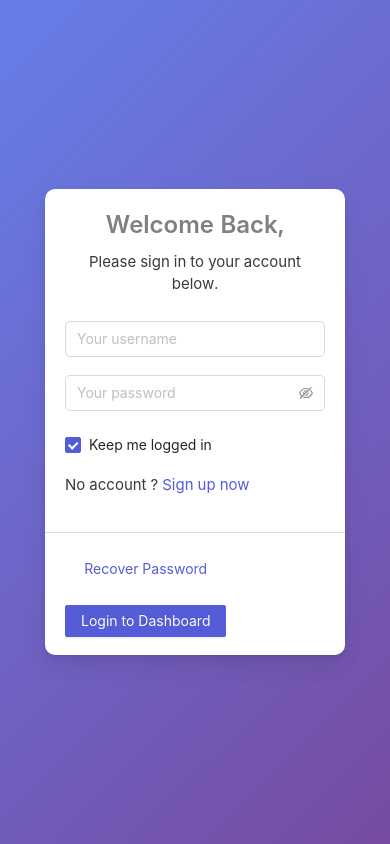
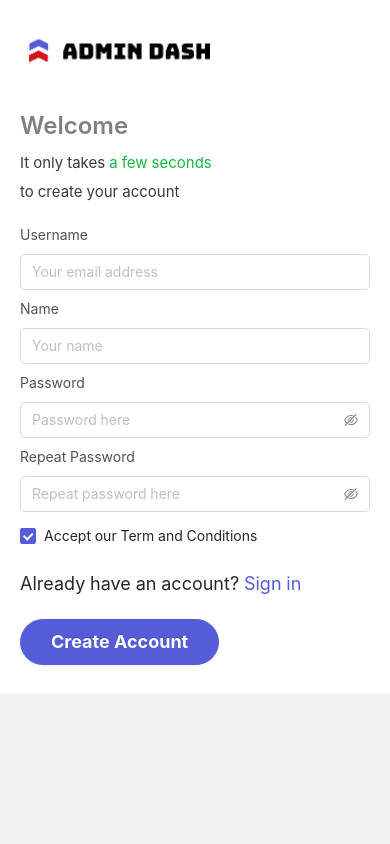
Before and after one commit to anaoktaa/admin-dashboard, a React app: page / in a window 390 px wide. Built offline with nearby package versions, Linux system fonts and the light colour scheme.

Commit message:
adding sign up page

```diff
--- a/src/App.js
+++ b/src/App.js
@@ -6,8 +6,9 @@ import 'antd/dist/antd.less';
 import './ant-design.styles.css';
 import './App.css';
 
-import LoginPage from './pages/login/login.component';
-import LoginBoxedPage from './pages/login-boxed/login-boxed.component';
+import SigninPage from './pages/signin/signin.component';
+import SigninBoxedPage from './pages/signin-boxed/signin-boxed.component';
+import SignupPage from './pages/signup/signup.component';
 
 import CustomHeader from './components/custom-header/custom-header.component';
 import CustomDrawer from './components/custom-drawer/custom-drawer.component';
@@ -20,8 +21,9 @@ import { selectFoldDrawer } from './redux/application/application.selectors';
 const App = ({ foldDrawer }) => {
     return (
         <div className='app'>
-            {/* <LoginPage/> */}
-            <LoginBoxedPage/>
+            <SignupPage/>
+            {/* <SigninPage/> */}
+            {/* <SigninBoxedPage/> */}
             {/* <CustomDrawer />
             <CustomHeader/>
             <FloatingMenuHeader/>
--- a/src/pages/login-boxed/login-boxed.component.js
+++ b/src/pages/signin-boxed/signin-boxed.component.js
@@ -1,25 +1,25 @@
 import React from 'react';
 import { Carousel, Typography, Form, Input, Checkbox, Button  } from 'antd';
 
-import './login-boxed.styles.css';
+import './signin-boxed.styles.css';
 
 const { Title } = Typography;
 
-const LoginBoxedPage = () => {
+const SigninBoxedPage = () => {
     return (
-        <div className='login-boxed-container'>
+        <div className='signin-boxed-container'>
             <div className='card-container '>
                 <Form
                     name="basic"
                     initialValues={{ remember: true }}
                 >
-                    <div className='login-boxed-form-container'>
-                        <Title level={3} className='login-page-welcome-back'>Welcome Back,</Title>
-                        <Title level={5} className='login-page-please-text'>Please sign in to your account below.</Title>
+                    <div className='signin-boxed-form-container'>
+                        <Title level={3} className='signin-page-welcome-back'>Welcome Back,</Title>
+                        <Title level={5} className='signin-page-please-text'>Please sign in to your account below.</Title>
 
-                        <div className='login-box-form-wrapper'>
+                        <div className='signin-box-form-wrapper'>
 
-                            <div className='login-form-wrapper'>
+                            <div className='signin-form-wrapper'>
                                 <Form.Item
                                     name="username"
                                     rules={[{ required: true, message: 'Please input your username!' }]}
@@ -27,7 +27,7 @@ const LoginBoxedPage = () => {
                                     <Input placeholder='Your username'/>
                                 </Form.Item>
                             </div>
-                            <div className='login-form-wrapper'>
+                            <div className='signin-form-wrapper'>
                                 <Form.Item
                                     name="password"
                                     rules={[{ required: true, message: 'Please input your password!' }]}
@@ -35,22 +35,22 @@ const LoginBoxedPage = () => {
                                     <Input.Password placeholder='Your password'/>
                                 </Form.Item>
                             </div>
-                            <div className='login-form-wrapper'>
+                            <div className='signin-form-wrapper'>
                                 <Form.Item name="remember" valuePropName="checked">
                                     <Checkbox>Keep me logged in</Checkbox>
                                 </Form.Item>
                             </div>
                             <div className='flex-start'>
-                                <Title level={5} className='login-page-please-text'>No account ?</Title>
-                                <Title level={5} className='login-page-sign-up-text'> &nbsp;Sign up now</Title>
+                                <Title level={5} className='signin-page-please-text'>No account ?</Title>
+                                <Title level={5} className='signin-page-sign-up-text'> &nbsp;Sign up now</Title>
                             </div>
                         </div>
                     </div>
-                    <div className='login-page-line'></div>
+                    <div className='signin-page-line'></div>
                     <Form.Item>
-                        <div className='flex-end login-footer'>
+                        <div className='flex-end signin-footer'>
                             <Button type="link">Recover Password</Button>
-                            <Button type="primary">Login to Dashboard</Button>
+                            <Button type="primary">signin to Dashboard</Button>
                         </div>
                     </Form.Item>
                 </Form>
@@ -59,4 +59,4 @@ const LoginBoxedPage = () => {
     )
 };
 
-export default LoginBoxedPage;
+export default SigninBoxedPage;
--- a/src/pages/login-boxed/login-boxed.styles.css
+++ b/src/pages/signin-boxed/signin-boxed.styles.css
@@ -1,4 +1,4 @@
-.login-boxed-container {
+.signin-boxed-container {
     width: 100%;
     height: 100vh;
     display: flex;
@@ -8,33 +8,33 @@
     background-image: linear-gradient(135deg,#667eea,#764ba2)!important;
 }
 
-.login-boxed-form-container  {
+.signin-boxed-form-container  {
     width: 500px;
     box-sizing: border-box;
     padding: 20px;
     text-align: center;
 }
 
-.login-box-form-wrapper {
+.signin-box-form-wrapper {
     margin: 20px 0 0;
 }
-.login-form-wrapper {
+.signin-form-wrapper {
     padding: 5px 0;
     text-align: left;
 }
 
-.login-footer {
+.signin-footer {
     padding: 10px 20px ;
 }
 
 @media screen and (max-width: 986px) {
-    .login-boxed-form-container  {
+    .signin-boxed-form-container  {
         width: 400px;
     }
 }
 
 @media screen and (max-width: 425px) {
-    .login-boxed-form-container  {
+    .signin-boxed-form-container  {
         width: 300px;
     }
 
--- a/src/pages/login/login.component.js
+++ b/src/pages/signin/signin.component.js
@@ -1,22 +1,21 @@
 import React from 'react';
 import { Carousel, Typography, Form, Input, Checkbox, Button  } from 'antd';
 
-import './login.styles.css';
+import './signin.styles.css';
 
 const { Title } = Typography;
 
-const LoginPage = () => {
-
+const SigninPage = () => {
 
     return (
-        <div className='login-page-container'>
-            <div className='login-page-image-slider'>
+        <div className='signin-page-container'>
+            <div className='signin-page-image-slider'>
                 <Carousel autoplay>
-                    <div className='login-page-slide-image1'>
-                        <div className='login-image-overlay'>
-                            <div className='login-overlay-container'>
-                                <p className='login-overlay-title-text'>Complex but Lightweight</p>
-                                <p className='login-overlay-description-text' >
+                    <div className='signin-page-slide-image1'>
+                        <div className='signin-image-overlay'>
+                            <div className='signin-overlay-container'>
+                                <p className='signin-overlay-title-text'>Complex but Lightweight</p>
+                                <p className='signin-overlay-description-text' >
                                     Lorem ipsum dolor sit amet, consectetuer adipiscing elit.
                                     Aenean commodo ligula eget dolor. Aenean massa.
                                     Cum sociis natoque penatibus et magnis dis parturient montes
@@ -24,22 +23,22 @@ const LoginPage = () => {
                             </div>
                         </div>
                     </div>
-                    <div className='login-page-slide-image2'>
-                        <div className='login-image-overlay'>
-                            <div className='login-overlay-container'>
-                                <p className='login-overlay-title-text'>Scalabel, Modular and Consistent</p>
-                                <p className='login-overlay-description-text' >
+                    <div className='signin-page-slide-image2'>
+                        <div className='signin-image-overlay'>
+                            <div className='signin-overlay-container'>
+                                <p className='signin-overlay-title-text'>Scalabel, Modular and Consistent</p>
+                                <p className='signin-overlay-description-text' >
                                 Donec pede justo, fringilla vel, aliquet nec, vulputate eget,
                                 arcu. In enim justo, rhoncus ut, imperdiet a, venenatis vitae, justo.
                                 </p>
                             </div>
                         </div>
                     </div>
-                    <div className='login-page-slide-image3'>
-                        <div className='login-image-overlay'>
-                            <div className='login-overlay-container'>
-                                <p className='login-overlay-title-text'>Complex but Lightweight</p>
-                                <p className='login-overlay-description-text' >
+                    <div className='signin-page-slide-image3'>
+                        <div className='signin-image-overlay'>
+                            <div className='signin-overlay-container'>
+                                <p className='signin-overlay-title-text'>Complex but Lightweight</p>
+                                <p className='signin-overlay-description-text' >
                                 Nullam dictum felis eu pede mollis pretium. Integer tincidunt.
                                 Cras dapibus. Vivamus elementum semper nisi. Aenean vulputate eleifend tellus.
                                 </p>
@@ -50,21 +49,21 @@ const LoginPage = () => {
 
                 </Carousel>
             </div>
-            <div className='login-page-form'>
-                <div className='login-page-logo'/>
-                <Title level={3} className='login-page-welcome-back'>Welcome Back,</Title>
-                <Title level={5} className='login-page-please-text'>Please sign in to your account</Title>
+            <div className='signin-page-form'>
+                <div className='signin-page-logo'/>
+                <Title level={3} className='signin-page-welcome-back'>Welcome Back,</Title>
+                <Title level={5} className='signin-page-please-text'>Please sign in to your account</Title>
                 <div className='flex-start'>
-                    <Title level={5} className='login-page-please-text'>No account ?</Title>
-                    <Title level={5} className='login-page-sign-up-text'> &nbsp;Sign up now</Title>
+                    <Title level={5} className='signin-page-please-text'>No account ?</Title>
+                    <Title level={5} className='signin-page-sign-up-text'> &nbsp;Sign up now</Title>
                 </div>
-                <div className='login-page-line'></div>
+                <div className='signin-page-line'></div>
                 <Form
                     name="basic"
                     initialValues={{ remember: true }}
                     >
-                    <div className='login-page-form-container'>
-                        <div className='login-page-from-part '>
+                    <div className='signin-page-form-container'>
+                        <div className='signin-page-from-part '>
                             <label className='label-input'>Username</label>
                             <Form.Item
                                 name="username"
@@ -73,7 +72,7 @@ const LoginPage = () => {
                                 <Input placeholder='Your username'/>
                             </Form.Item>
                         </div>
-                        <div className='login-page-from-part '>
+                        <div className='signin-page-from-part '>
                             <label className='label-input'>Password</label>
                             <Form.Item
                                 name="password"
@@ -82,17 +81,17 @@ const LoginPage = () => {
                                 <Input.Password placeholder='Your password'/>
                             </Form.Item>
                         </div>
-                        <div className='login-page-from-part '>
+                        <div className='signin-page-from-part2'>
                             <Form.Item name="remember" valuePropName="checked">
                                 <Checkbox>Remember me</Checkbox>
                             </Form.Item>
                         </div>
                     </div>
-                    <div className='login-page-line'></div>
+                    <div className='signin-page-line'></div>
                     <Form.Item>
                         <div className='flex-end'>
                             <Button type="link">Recover Password</Button>
-                            <Button type="primary">Login to Dashboard</Button>
+                            <Button type="primary">signin to Dashboard</Button>
                         </div>
                     </Form.Item>
                 </Form>
@@ -101,4 +100,4 @@ const LoginPage = () => {
     )
 };
 
-export default LoginPage;
+export default SigninPage;
--- a/src/pages/login/login.styles.css
+++ b/src/pages/signin/signin.styles.css
@@ -1,15 +1,15 @@
-.login-page-container {
+.signin-page-container {
     display: flex;
     align-items: flex-start;
     justify-content: flex-start;
     height: 100vh;
 }
 
-.login-page-image-slider {
+.signin-page-image-slider {
     width: 35%;
 }
 
-.login-page-form {
+.signin-page-form {
     width: 65%;
     display: flex;
     flex-direction: column;
@@ -19,7 +19,7 @@
     height: 100%;
 }
 
-.login-page-slide-image1,.login-page-slide-image2,.login-page-slide-image3 {
+.signin-page-slide-image1,.signin-page-slide-image2,.signin-page-slide-image3 {
     background-position: center;
     background-size: cover;
     background-repeat: no-repeat;
@@ -28,19 +28,19 @@
     width: 100%;
 }
 
-.login-page-slide-image1 {
+.signin-page-slide-image1 {
     background-image: url('https://images.unsplash.com/photo-1471306224500-6d0d218be372?ixlib=rb-1.2.1&auto=format&fit=crop&w=334&q=80');
 }
 
-.login-page-slide-image2 {
+.signin-page-slide-image2 {
     background-image: url('https://images.unsplash.com/photo-1527956041665-d7a1b380c460?ixlib=rb-1.2.1&auto=format&fit=crop&w=334&q=80');
 }
 
-.login-page-slide-image3 {
+.signin-page-slide-image3 {
     background-image: url('https://images.unsplash.com/photo-1512864733469-8c0d7cc3ccf5?ixlib=rb-1.2.1&auto=format&fit=crop&w=1534&q=80');
 }
 
-.login-image-overlay {
+.signin-image-overlay {
     position: absolute;
     top: 0;
     bottom: 0;
@@ -55,14 +55,14 @@
     box-sizing: border-box;
 }
 
-.login-overlay-title-text {
+.signin-overlay-title-text {
     font-size: 28px;
     color: white;
     margin-bottom: 10px;
 
 }
 
-.login-overlay-description-text {
+.signin-overlay-description-text {
     font-size: 16px;
     color: #c7c7c7;
     padding: 0;
@@ -70,11 +70,11 @@
     line-height: 1.9;
 }
 
-.login-overlay-container {
+.signin-overlay-container {
     padding: 0 60px;
 }
 
-.login-page-logo {
+.signin-page-logo {
     width: 200px;
     height: 60px;
     margin-bottom: 30px;
@@ -84,12 +84,12 @@
     background-image: url('../../assets/logo/admin-dash.png');
 }
 
-.login-page-welcome-back {
+.signin-page-welcome-back {
     color: gray !important;
     margin-bottom: 10px !important;
 }
 
-.login-page-please-text {
+.signin-page-please-text {
     color: #3a3a3a !important;
     font-size: 15px !important;
     padding: 0 !important;
@@ -97,7 +97,7 @@
     font-weight: 400 !important;
 }
 
-.login-page-sign-up-text {
+.signin-page-sign-up-text {
     color: var(--primary-color) !important;
     cursor: pointer;
     margin: 0 0 6px !important;
@@ -105,20 +105,21 @@
     font-size: 15px !important;
 }
 
-.login-page-sign-up-text:hover {
+.signin-page-sign-up-text:hover {
     text-decoration: underline;
 }
 
 .flex-start {
     display: flex;
+    flex-wrap: wrap;
 }
 
-.login-page-line {
+.signin-page-line {
     margin: 10px 0;
     border-bottom: 1px solid #b9b9b987;
 }
 
-.login-page-form-container {
+.signin-page-form-container {
     display: grid;
     width: 100%;
     display: flex;
@@ -128,11 +129,11 @@
     margin: 15px 0 10px;
 }
 
-.login-page-from-part {
+.signin-page-from-part,.signin-page-from-part2 {
     width: 48%;
 }
 
-.login-form-input {
+.signin-form-input {
     border-radius: 5px !important;
 }
 
@@ -152,18 +153,22 @@
 }
 
 @media screen and (max-width: 986px) {
-    .login-page-container {
+    .signin-page-container {
         flex-direction: column;
-        height: 100vh;
+        height: fit-content;
     }
 
-    .login-page-image-slider {
+    .signin-page-image-slider {
         display: none;
     }
 
-    .login-page-form {
+    .signin-page-form {
         width: 100%;
         padding: 0 20px;
+    }
+
+    .signin-page-from-part,.signin-page-from-part2 {
+        width: 100%;
     }
 
 }
--- /dev/null
+++ b/src/pages/signup/signup.component.js
@@ -0,0 +1,98 @@
+import React from 'react';
+import { Carousel, Typography, Form, Input, Checkbox, Button  } from 'antd';
+
+import './signup.styles.css';
+
+const { Title, Text, Link } = Typography;
+
+const SignupPage = () => {
+    return (
+        <div className='signin-page-container'>
+            <div className='signup-page-form'>
+                <div className='signin-page-logo'/>
+                <Title level={3} className='signin-page-welcome-back'>Welcome</Title>
+                <div className='flex-start'>
+                    <Title level={5} className='signin-page-please-text'>It only takes</Title>
+                    <Title level={5} className='signin-page-green-text'> &nbsp;a few seconds&nbsp; </Title>
+                    <Title level={5} className='signin-page-please-text'>to create your account</Title>
+                </div>
+
+                <Form
+                    name="basic"
+                    initialValues={{ remember: true }}
+                    >
+                    <div className='signin-page-form-container'>
+                        <div className='signin-page-from-part '>
+                            <label className='label-input'>Username</label>
+                            <Form.Item
+                                name="email"
+                                rules={[{ required: true, message: 'Please input your username!' }]}
+                            >
+                                <Input placeholder='Your email address'/>
+                            </Form.Item>
+                        </div>
+                        <div className='signin-page-from-part '>
+                            <label className='label-input'>Name</label>
+                            <Form.Item
+                                name="name"
+                                rules={[{ required: true, message: 'Please input your password!' }]}
+                            >
+                                <Input placeholder='Your name'/>
+                            </Form.Item>
+                        </div>
+                        <div className='signin-page-from-part '>
+                            <label className='label-input'>Password</label>
+                            <Form.Item
+                                name="password"
+                                rules={[{ required: true, message: 'Please input your username!' }]}
+                            >
+                                <Input.Password placeholder='Password here'/>
+                            </Form.Item>
+                        </div>
+                        <div className='signin-page-from-part '>
+                            <label className='label-input'>Repeat Password</label>
+                            <Form.Item
+                                name="repeat-password"
+                                rules={[{ required: true, message: 'Please input your password!' }]}
+                            >
+                                <Input.Password placeholder='Repeat password here'/>
+                            </Form.Item>
+                        </div>
+                        <div className='signin-page-from-part2'>
+                            <Form.Item name="remember" valuePropName="checked">
+                                <Checkbox>Accept our Term and Conditions</Checkbox>
+                            </Form.Item>
+                        </div>
+                    </div>
+                    <div className='flex-start'>
+                        <Text className='signup-have-account'>Already have an account? </Text>
+                        <Link className='signup-have-account' href="https://ant.design" target="_blank">
+                            &nbsp;Sign in
+                        </Link>
+                    </div>
+
+                    <Form.Item>
+                        <div className='flex-end'>
+                            <Button className='bg-round-button' type="primary">Create Account</Button>
+                        </div>
+                    </Form.Item>
+                </Form>
+            </div>
+            <div className='signup-page-image-slider'>
+                <div className='signup-page-slide-image1'>
+                    <div className='signin-image-overlay'>
+                        <div className='signin-overlay-container'>
+                            <p className='signin-overlay-title-text'>Scalabel, Modular and Consistent</p>
+                            <p className='signin-overlay-description-text' >
+                            Donec pede justo, fringilla vel, aliquet nec, vulputate eget,
+                            arcu. In enim justo, rhoncus ut, imperdiet a, venenatis vitae, justo.
+                            </p>
+                        </div>
+                    </div>
+                </div>
+            </div>
+        </div>
+    )
+};
+
+export default SignupPage;
--- /dev/null
+++ b/src/pages/signup/signup.styles.css
@@ -0,0 +1,59 @@
+.signup-page-form {
+    width: 60%;
+    height: 100%;
+    display: flex;
+    flex-direction: column;
+    background-color: white;
+    justify-content: center;
+    padding: 0 80px;
+}
+
+.signup-page-image-slider {
+    width: 40%;
+    height: 100%;
+}
+
+.signup-page-slide-image1 {
+    background-size: cover;
+    background-position: center;
+    background-repeat: no-repeat;
+    width: 100%;
+    height: 100%;
+    position: relative;
+    background-image: url('https://images.unsplash.com/photo-1560569203-24a717322491?ixlib=rb-1.2.1&ixid=eyJhcHBfaWQiOjEyMDd9&auto=format&fit=crop&w=334&q=80');
+}
+
+.signin-page-green-text {
+    color: #12b93d !important;
+    font-size: 15px !important;
+    padding: 0 !important;
+    margin: 0 0 6px !important;
+    font-weight: 400 !important;
+}
+
+.signup-have-account {
+    font-size: 18px !important;
+    margin-bottom: 20px;
+}
+
+.bg-round-button {
+    display: flex !important;
+    align-items: center;
+    padding: 22px 30px !important;
+    font-weight: bolder !important;
+    font-size: 18px !important;
+    border-radius: 30px !important;
+    text-transform: capitalize !important;
+}
+
+@media screen and (max-width: 986px) {
+    .signup-page-form {
+        width: 100%;
+        padding: 20px;
+        height: fit-content;
+    }
+
+    .signup-page-image-slider {
+        display: none;
+    }
+}
```
